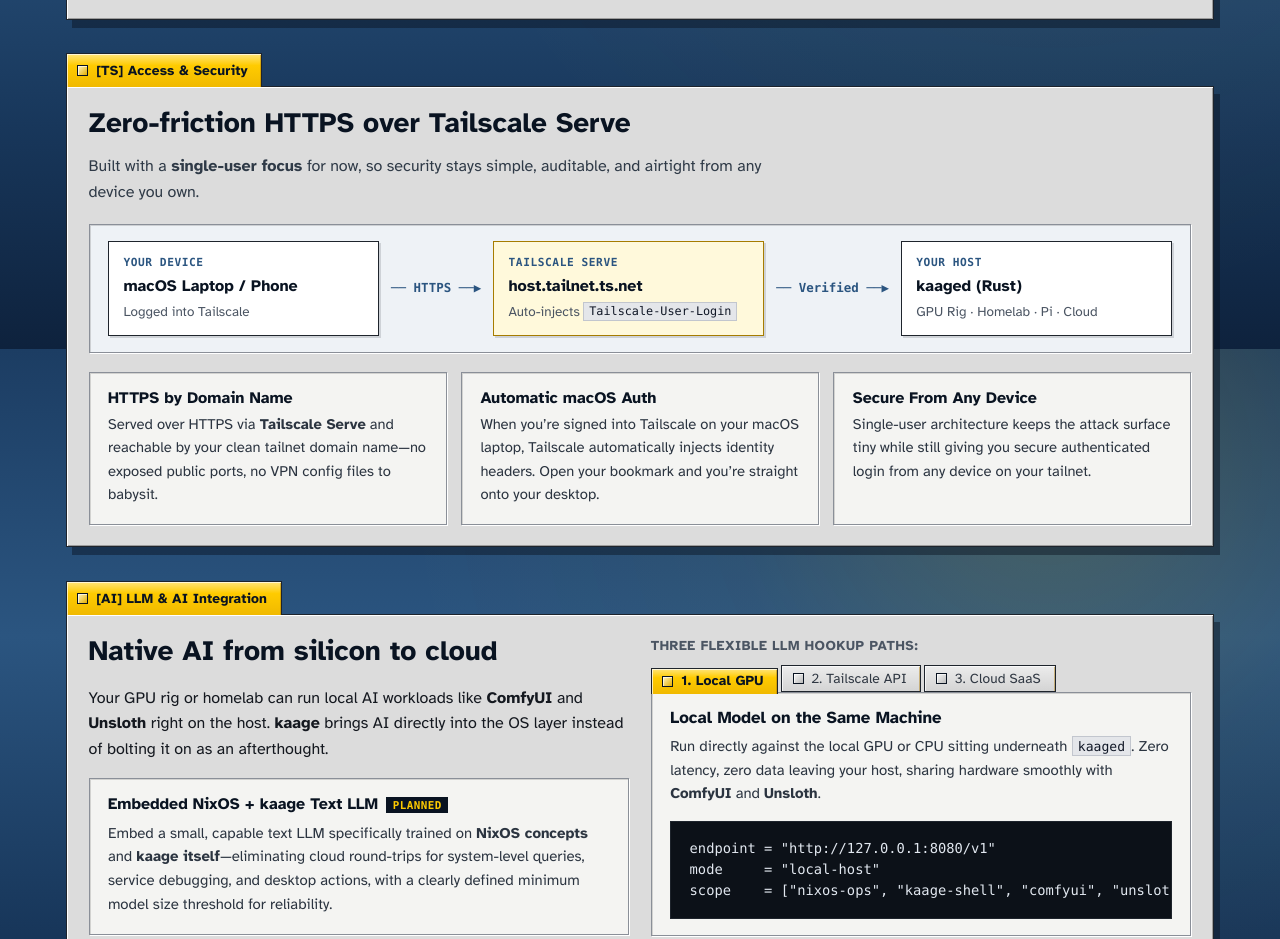
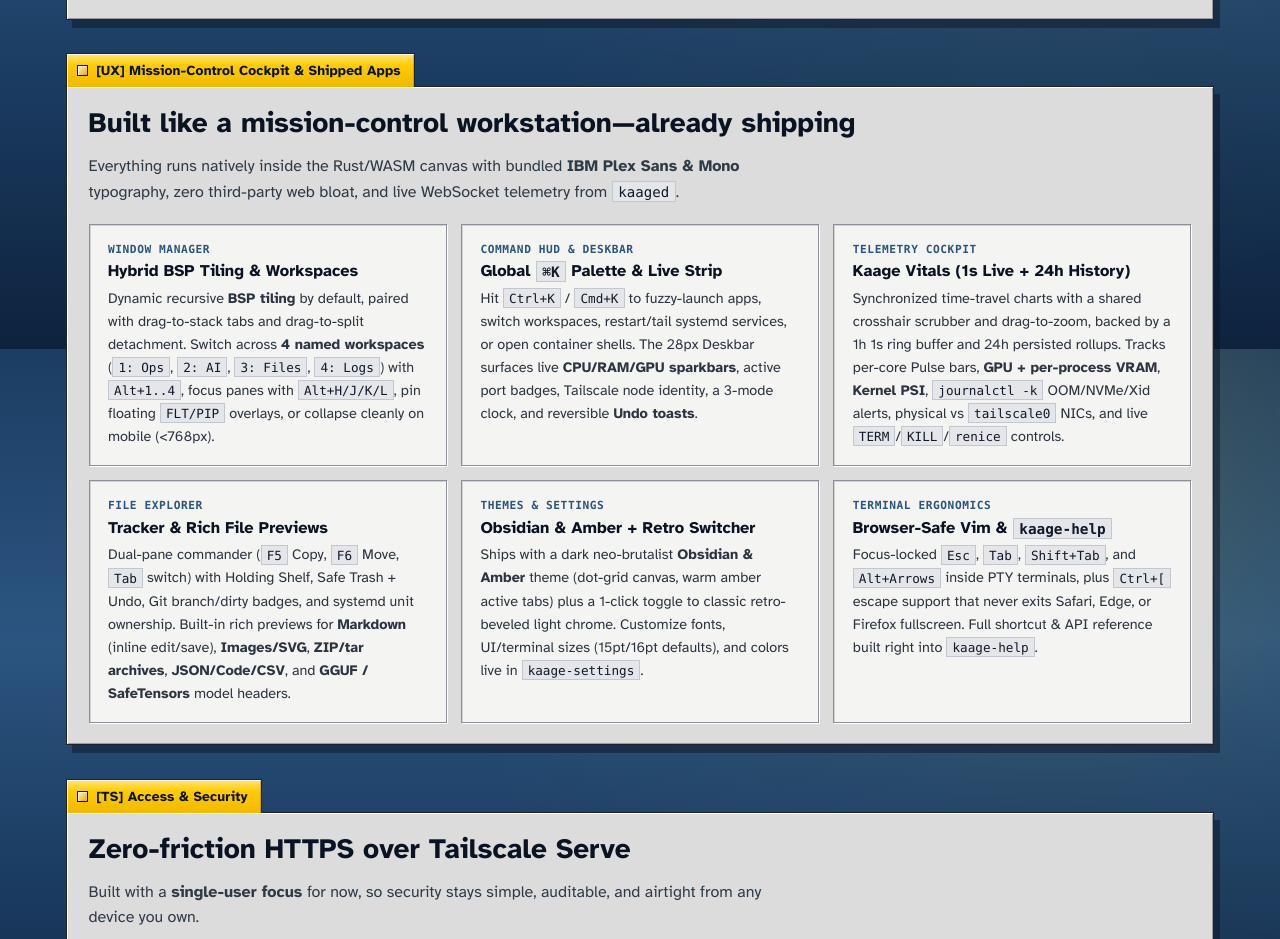
Before and after one commit to kaagedev/website, an Astro site: page / in a window 1280 px wide. Shown: the part 1251-2190 px from the top of the page. Built offline with nearby package versions, Linux system fonts and the light colour scheme; Astro itself is replaced by a stand-in of ours.

Commit message:
update website

```diff
--- a/src/components/Header.astro
+++ b/src/components/Header.astro
@@ -11,11 +11,12 @@ import { REPO_URL } from '../consts';
 		</a>
 
 		<nav class="deskbar-tabs" aria-label="Primary navigation">
-			<a href="/#what" class="desk-tab"><span class="tab-tag">[OS]</span> What it is</a>
+			<a href="/#what" class="desk-tab"><span class="tab-tag">[OS]</span> Overview</a>
+			<a href="/#cockpit" class="desk-tab"><span class="tab-tag">[UX]</span> Cockpit</a>
 			<a href="/#security" class="desk-tab"><span class="tab-tag">[TS]</span> Tailscale</a>
-			<a href="/#ai" class="desk-tab"><span class="tab-tag">[AI]</span> LLMs &amp; Bridge</a>
+			<a href="/#ai" class="desk-tab"><span class="tab-tag">[AI]</span> AI &amp; LLMs</a>
 			<a href="/#storage" class="desk-tab"><span class="tab-tag">[R2]</span> Storage</a>
-			<a href="/#stack" class="desk-tab"><span class="tab-tag">[&gt;_]</span> Rust &amp; Stack</a>
+			<a href="/#stack" class="desk-tab"><span class="tab-tag">[&gt;_]</span> Stack</a>
 		</nav>
 
 		<div class="deskbar-tray">
--- a/src/pages/index.astro
+++ b/src/pages/index.astro
@@ -62,9 +62,9 @@ import { SITE_TITLE, SITE_DESCRIPTION, REPO_URL } from '../consts';
 
 					<div class="hero-pills">
 						<span class="be-pill"><span class="status-dot"></span>100% Rust + WASM</span>
-						<span class="be-pill">0 lines JS / TS</span>
-						<span class="be-pill">NixOS + Tailscale Serve</span>
-						<span class="be-pill">Mobile-ready Webtop</span>
+						<span class="be-pill">BSP Tiling + Stack &amp; Tile</span>
+						<span class="be-pill">Vitals · Tracker · ⌘K HUD</span>
+						<span class="be-pill">Obsidian Amber &amp; Retro Themes</span>
 					</div>
 				</div>
 
@@ -173,6 +173,95 @@ import { SITE_TITLE, SITE_DESCRIPTION, REPO_URL } from '../consts';
 				</div>
 			</section>
 
+			<!-- SECTION 1.5: MISSION-CONTROL COCKPIT & SHIPPED APPS -->
+			<section id="cockpit" class="be-window section-anchor">
+				<div class="be-tab-row">
+					<div class="be-tab">
+						<span class="be-close-box"></span>
+						<span>[UX] Mission-Control Cockpit &amp; Shipped Apps</span>
+					</div>
+				</div>
+				<div class="be-frame">
+					<h2 class="section-heading">Built like a mission-control workstation—already shipping</h2>
+					<p class="section-lead">
+						Everything runs natively inside the Rust/WASM canvas with bundled
+						<strong>IBM Plex Sans &amp; Mono</strong> typography, zero third-party web bloat, and live
+						WebSocket telemetry from <code>kaaged</code>.
+					</p>
+
+					<div class="cockpit-grid">
+						<div class="be-inset cockpit-card">
+							<div class="stack-kicker">WINDOW MANAGER</div>
+							<h3>Hybrid BSP Tiling &amp; Workspaces</h3>
+							<p>
+								Dynamic recursive <strong>BSP tiling</strong> by default, paired with drag-to-stack tabs and
+								drag-to-split detachment. Switch across <strong>4 named workspaces</strong>
+								(<code>1: Ops</code>, <code>2: AI</code>, <code>3: Files</code>, <code>4: Logs</code>) with
+								<code>Alt+1..4</code>, focus panes with <code>Alt+H/J/K/L</code>, pin floating
+								<code>FLT/PIP</code> overlays, or collapse cleanly on mobile (&lt;768px).
+							</p>
+						</div>
+
+						<div class="be-inset cockpit-card">
+							<div class="stack-kicker">COMMAND HUD &amp; DESKBAR</div>
+							<h3>Global <code>⌘K</code> Palette &amp; Live Strip</h3>
+							<p>
+								Hit <code>Ctrl+K</code> / <code>Cmd+K</code> to fuzzy-launch apps, switch workspaces,
+								restart/tail systemd services, or open container shells. The 28px Deskbar surfaces live
+								<strong>CPU/RAM/GPU sparkbars</strong>, active port badges, Tailscale node identity, a
+								3-mode clock, and reversible <strong>Undo toasts</strong>.
+							</p>
+						</div>
+
+						<div class="be-inset cockpit-card">
+							<div class="stack-kicker">TELEMETRY COCKPIT</div>
+							<h3>Kaage Vitals (1s Live + 24h History)</h3>
+							<p>
+								Synchronized time-travel charts with a shared crosshair scrubber and drag-to-zoom, backed
+								by a 1h 1s ring buffer and 24h persisted rollups. Tracks per-core Pulse bars,
+								<strong>GPU + per-process VRAM</strong>, <strong>Kernel PSI</strong>,
+								<code>journalctl -k</code> OOM/NVMe/Xid alerts, physical vs <code>tailscale0</code> NICs,
+								and live <code>TERM</code>/<code>KILL</code>/<code>renice</code> controls.
+							</p>
+						</div>
+
+						<div class="be-inset cockpit-card">
+							<div class="stack-kicker">FILE EXPLORER</div>
+							<h3>Tracker &amp; Rich File Previews</h3>
+							<p>
+								Dual-pane commander (<code>F5</code> Copy, <code>F6</code> Move, <code>Tab</code> switch)
+								with Holding Shelf, Safe Trash + Undo, Git branch/dirty badges, and systemd unit ownership.
+								Built-in rich previews for <strong>Markdown</strong> (inline edit/save),
+								<strong>Images/SVG</strong>, <strong>ZIP/tar archives</strong>,
+								<strong>JSON/Code/CSV</strong>, and <strong>GGUF / SafeTensors</strong> model headers.
+							</p>
+						</div>
+
+						<div class="be-inset cockpit-card">
+							<div class="stack-kicker">THEMES &amp; SETTINGS</div>
+							<h3>Obsidian &amp; Amber + Retro Switcher</h3>
+							<p>
+								Ships with a dark neo-brutalist <strong>Obsidian &amp; Amber</strong> theme (dot-grid
+								canvas, warm amber active tabs) plus a 1-click toggle to classic retro-beveled light
+								chrome. Customize fonts, UI/terminal sizes (15pt/16pt defaults), and colors live in
+								<code>kaage-settings</code>.
+							</p>
+						</div>
+
+						<div class="be-inset cockpit-card">
+							<div class="stack-kicker">TERMINAL ERGONOMICS</div>
+							<h3>Browser-Safe Vim &amp; <code>kaage-help</code></h3>
+							<p>
+								Focus-locked <code>Esc</code>, <code>Tab</code>, <code>Shift+Tab</code>, and
+								<code>Alt+Arrows</code> inside PTY terminals, plus <code>Ctrl+[</code> escape support that
+								never exits Safari, Edge, or Firefox fullscreen. Full shortcut &amp; API reference built
+								right into <code>kaage-help</code>.
+							</p>
+						</div>
+					</div>
+				</div>
+			</section>
+
 			<!-- SECTION 2: ACCESS & SECURITY -->
 			<section id="security" class="be-window section-anchor">
 				<div class="be-tab-row">
@@ -210,10 +299,11 @@ import { SITE_TITLE, SITE_DESCRIPTION, REPO_URL } from '../consts';
 
 					<div class="feature-row-3">
 						<div class="be-inset">
-							<h3>HTTPS by Domain Name</h3>
+							<h3>Tailscale Services Screen</h3>
 							<p>
-								Served over HTTPS via <strong>Tailscale Serve</strong> and reachable by your clean
-								tailnet domain name—no exposed public ports, no VPN config files to babysit.
+								Inspect every local port and exposed service in a dedicated <strong>Tailscale Services</strong>
+								view—with <strong>clickable Tailscale HTTPS URLs</strong> and one-click
+								<code>tailscale serve</code> register &amp; unregister right from the UI.
 							</p>
 						</div>
 						<div class="be-inset">
@@ -431,20 +521,20 @@ bridge    = "browser-session + voice-passthrough"</code></pre>
 
 						<div class="be-inset stack-card">
 							<div class="stack-kicker">FILE EXPLORER</div>
-							<h3>Tracker (Finder-Inspired)</h3>
+							<h3>Dual-Pane Tracker + Rich Previews</h3>
 							<p>
-								Already ships <strong>Tracker</strong>, a fast file explorer inspired by macOS Finder and
-								classic 1990s workstation file managers—built for smart file organization with
-								auto-recognition and categorization.
+								Already ships <strong>Tracker</strong> with dual-pane commander ops, Safe Trash + Undo,
+								Git/systemd badges, and built-in previews for Markdown, images, ZIP/tar, JSON/CSV, and
+								<strong>GGUF / SafeTensors</strong> weights.
 							</p>
 						</div>
 
 						<div class="be-inset stack-card">
 							<div class="stack-kicker">NETWORKING</div>
-							<h3>Local Services via Tailscale Serve</h3>
+							<h3>One-Click Tailscale Services</h3>
 							<p>
-								HTTP services running on the same workstation are automatically surfaced and exposed over
-								HTTPS via <strong>Tailscale Serve</strong>, right from your desktop.
+								Discover HTTP services on the host, open clickable <code>*.ts.net</code> HTTPS URLs, and
+								register or unregister <strong>Tailscale Serve</strong> routes straight from the webtop.
 							</p>
 						</div>
 					</div>
@@ -827,6 +917,24 @@ bridge    = "browser-session + voice-passthrough"</code></pre>
 		flex-shrink: 0;
 	}
 
+	/* COCKPIT GRID */
+	.cockpit-grid {
+		display: grid;
+		grid-template-columns: repeat(3, minmax(0, 1fr));
+		gap: 0.9rem;
+	}
+
+	.cockpit-card h3 {
+		font-size: 1.02rem;
+		margin-bottom: 0.35rem;
+	}
+
+	.cockpit-card p {
+		margin: 0;
+		font-size: 0.9rem;
+		color: #2b3440;
+	}
+
 	/* TAILSCALE FLOW */
 	.flow-diagram {
 		display: flex;
@@ -1044,6 +1152,9 @@ bridge    = "browser-session + voice-passthrough"</code></pre>
 		.section-grid-2 {
 			grid-template-columns: 1fr;
 		}
+		.cockpit-grid {
+			grid-template-columns: repeat(2, minmax(0, 1fr));
+		}
 		.feature-row-3 {
 			grid-template-columns: 1fr;
 		}
@@ -1053,6 +1164,7 @@ bridge    = "browser-session + voice-passthrough"</code></pre>
 	}
 
 	@media (max-width: 600px) {
+		.cockpit-grid,
 		.stack-grid {
 			grid-template-columns: 1fr;
 		}
```
